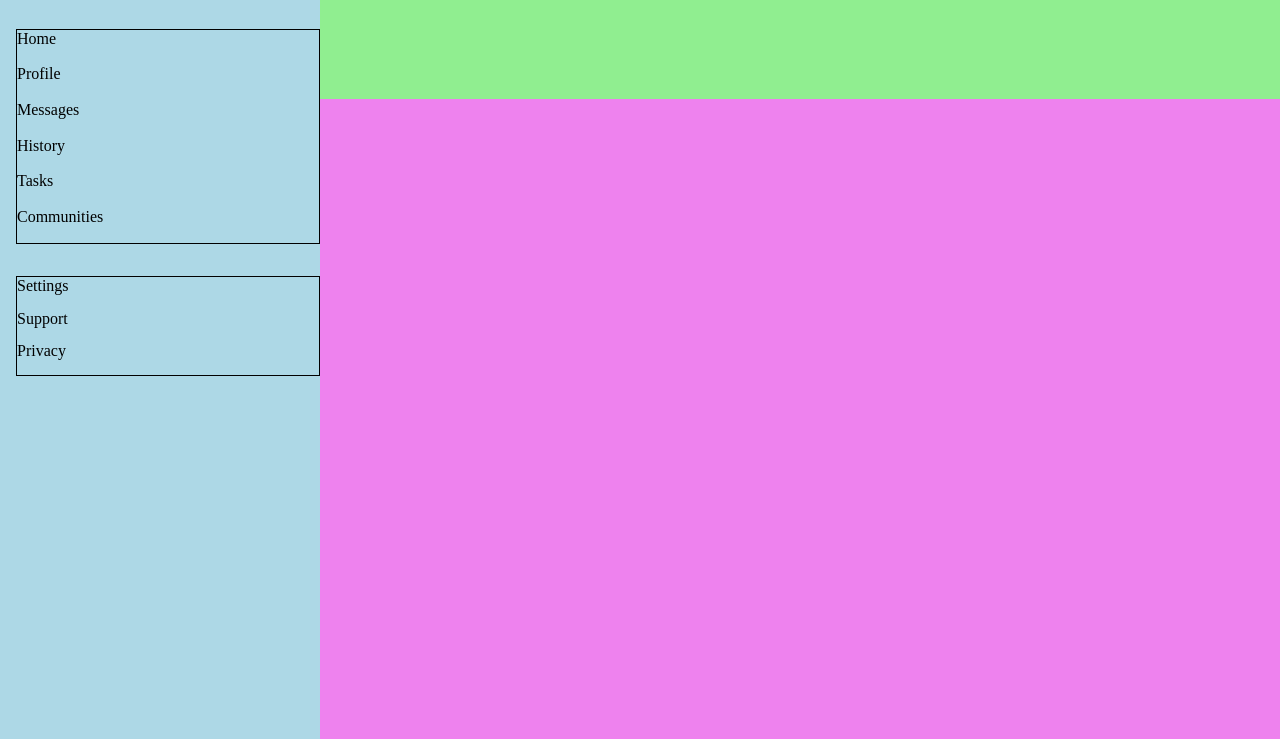
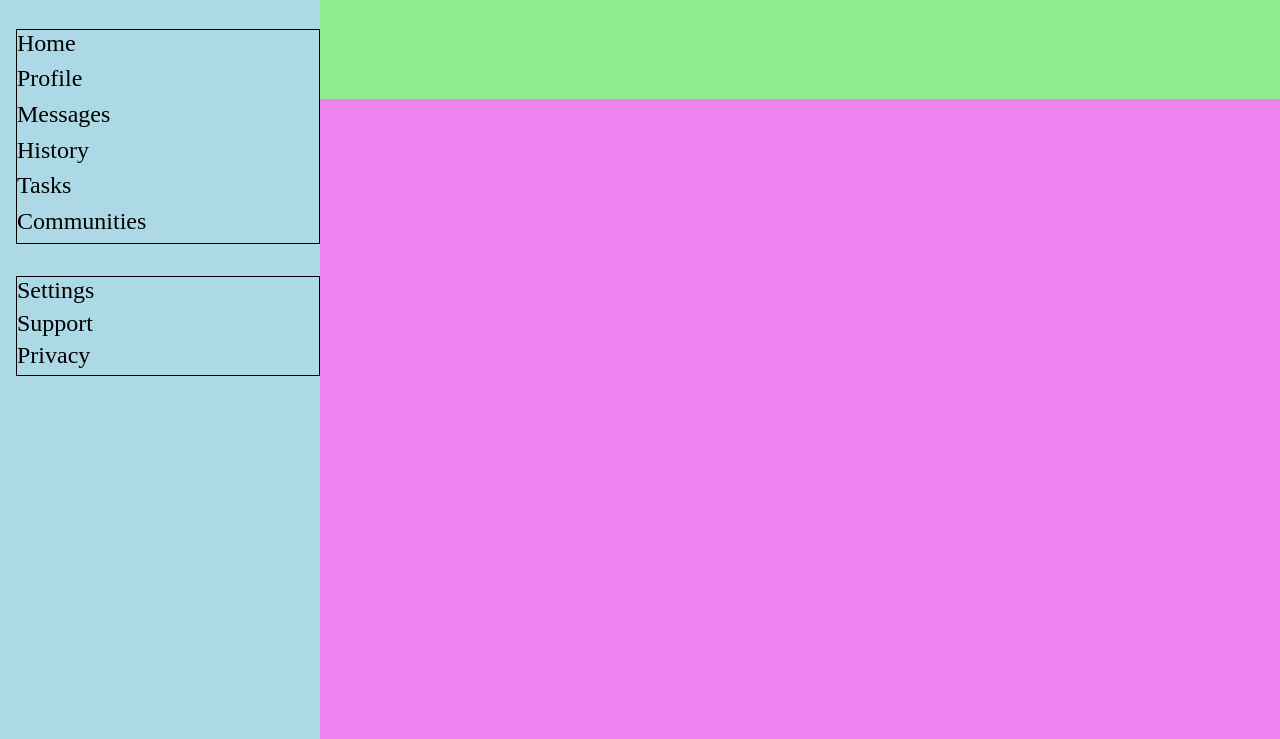
Before and after one commit to membrain12/admin-dashboard, a plain HTML site: page index.html in a window 1280 px wide. Shown: the part 61-800 px from the top of the page. Drawn offline with Linux system fonts and the light colour scheme.

Commit message:
Add clamp to adjust font-size of sidebar

```diff
--- a/style.css
+++ b/style.css
@@ -35,7 +35,7 @@ div > .sidebar {
 }
 
 .sidebar > div > div {
-
+    font-size: clamp(1rem, 0.6250rem + 1.6667vw, 1.5rem);
 }
 
 div > .main-content {
```
